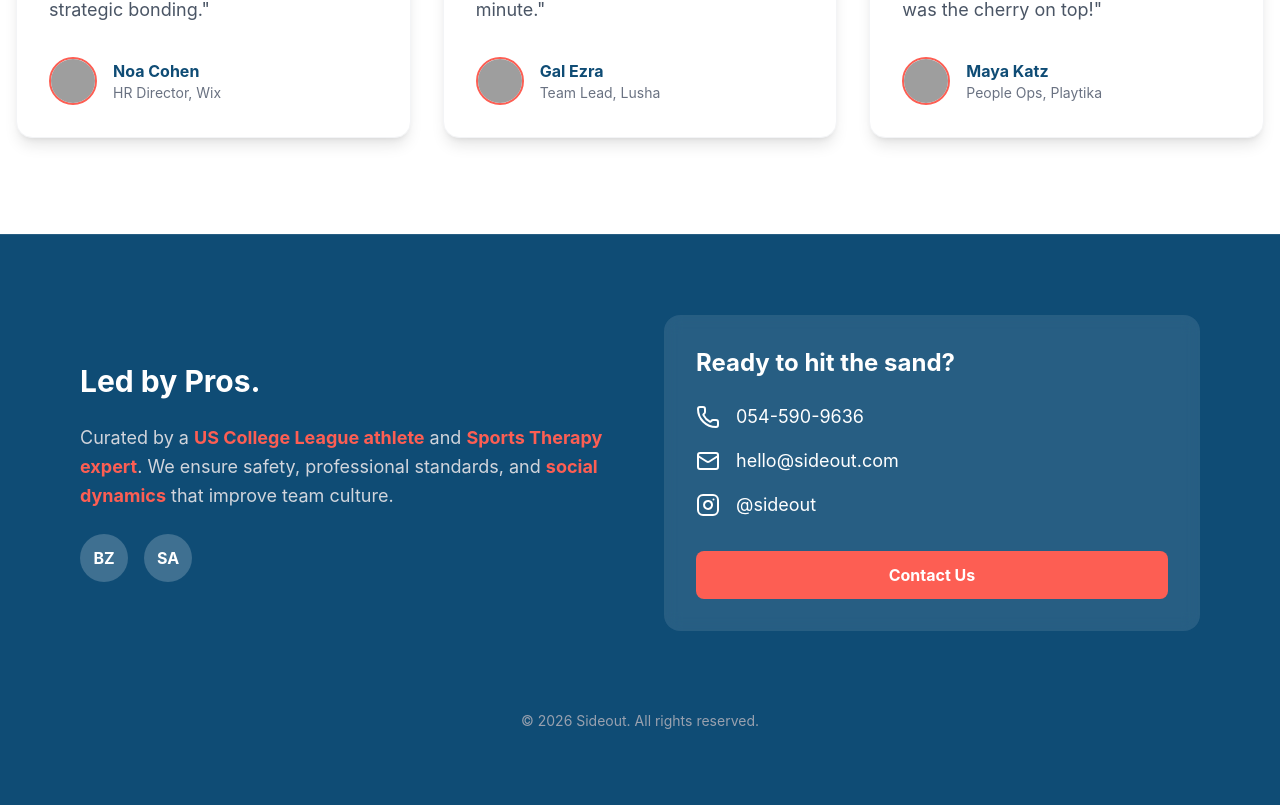
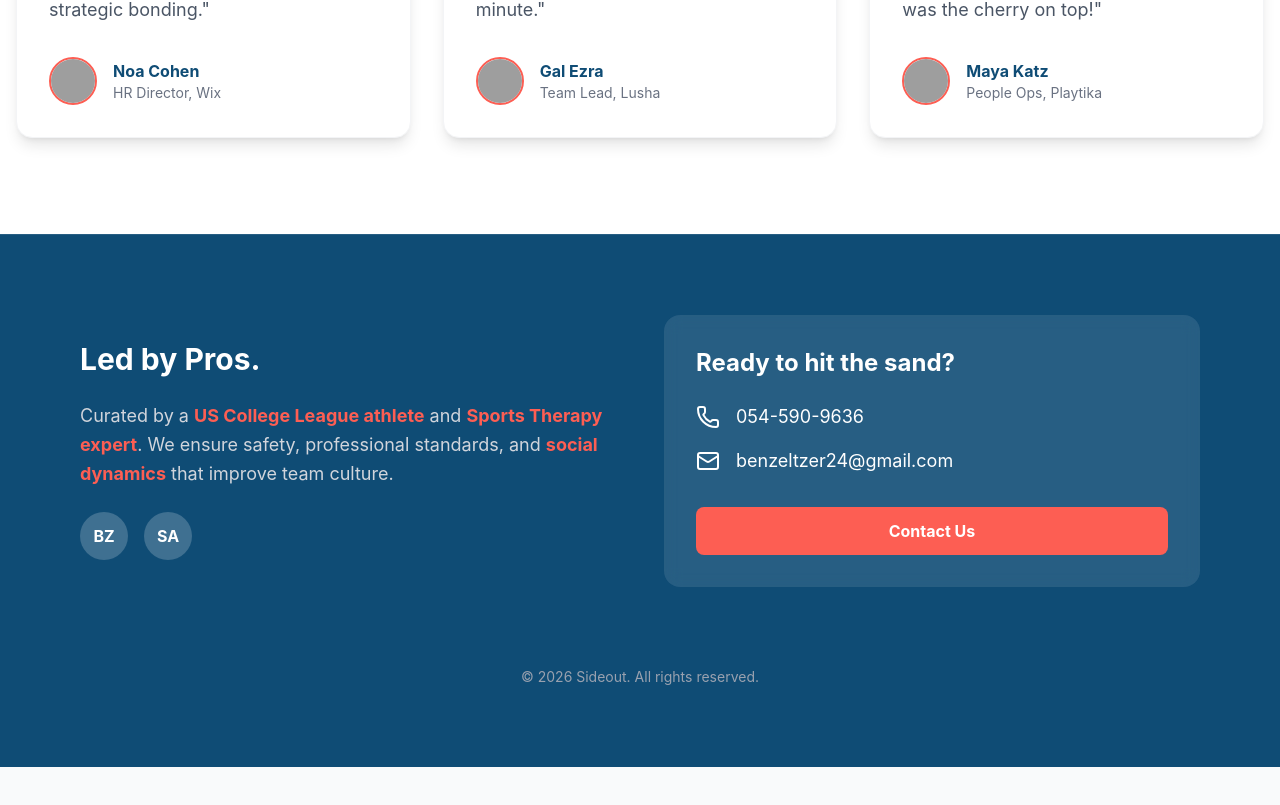
Before and after one commit to Benzeltzer/Sideout, a React (Vite) app: page / in a window 1280 px wide. Shown: the part 6895-7700 px from the top of the page. After the commit the page ends 7662 px from the top, so only its background shows below. Built offline with nearby package versions, Linux system fonts and the light colour scheme; grey boxes are pictures that could not be loaded.

Commit message:
Update contact info: remove IG and update email

```diff
--- a/src/components/Contact.jsx
+++ b/src/components/Contact.jsx
@@ -40,12 +40,9 @@ export default function Contact() {
                         </li>
                         <li className="flex items-center gap-4 text-lg hover:text-[#FD5E53] transition-colors cursor-pointer">
                             <Mail className="w-6 h-6" />
-                            <span>hello@sideout.com</span>
+                            <span>benzeltzer24@gmail.com</span>
                         </li>
-                        <li className="flex items-center gap-4 text-lg hover:text-[#FD5E53] transition-colors cursor-pointer">
-                            <Instagram className="w-6 h-6" />
-                            <span>@sideout</span>
-                        </li>
+
                     </ul>
                     <a
                         href="https://wa.me/972545909636?text=Hi%20Ben!%20I%20saw%20the%20SideOut%20website%20and%20would%20love%20to%20chat."
```
